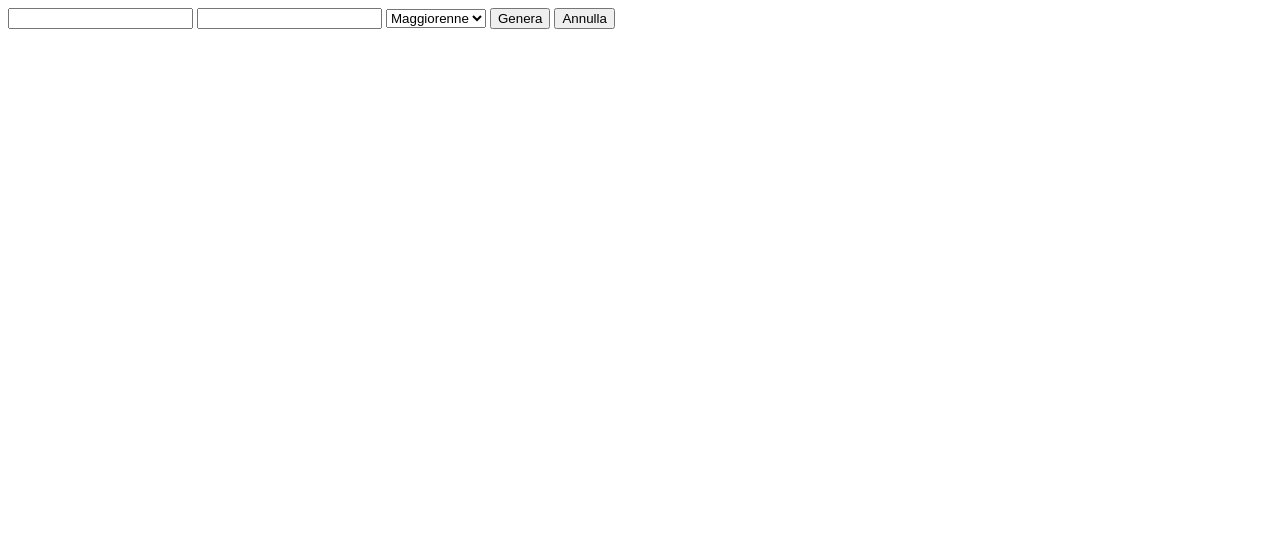
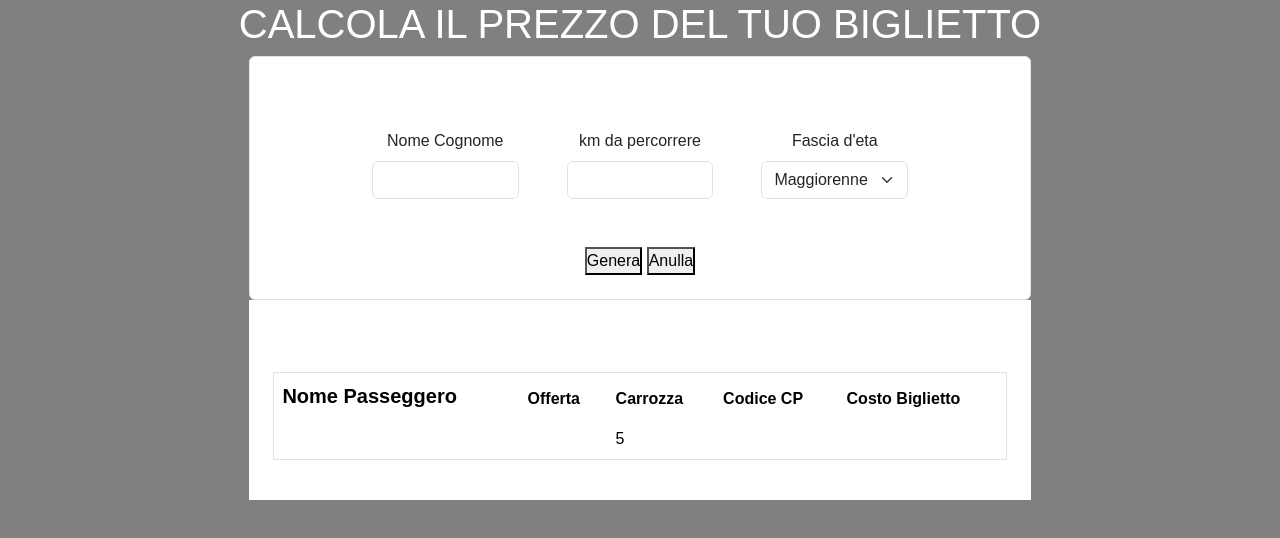
Before and after one commit to CraciaDenisStefan/js-biglietto-treno-form, a plain HTML site: page index.html in a window 1280 px wide. Drawn offline with nearby package versions, Linux system fonts and the light colour scheme.

Commit message:
Creato una parte di html

```diff
--- a/css/style.css
+++ b/css/style.css
@@ -0,0 +1,21 @@
+*{
+    padding: 0;
+    margin: 0;
+    box-sizing: border-box;
+ }
+ body{
+    background-color: gray;
+    font-family: sans-serif;
+ }
+ .row{
+    width: 70%;
+    margin: 0 auto;
+    background-color: white;
+ }
+ h1{
+    color:white;
+    text-align: center;
+ }
+ .border{
+    border-right: none;
+ }
--- a/index.html
+++ b/index.html
@@ -4,19 +4,60 @@
     <meta charset="UTF-8">
     <meta http-equiv="X-UA-Compatible" content="IE=edge">
     <meta name="viewport" content="width=device-width, initial-scale=1.0">
+    <link rel="stylesheet" href="https://cdn.jsdelivr.net/npm/bootstrap@5.3.0-alpha3/dist/css/bootstrap.min.css">
+    <script src="https://cdn.jsdelivr.net/npm/bootstrap@5.3.0-alpha3/dist/js/bootstrap.bundle.min.js" integrity="sha384-ENjdO4Dr2bkBIFxQpeoTz1HIcje39Wm4jDKdf19U8gI4ddQ3GYNS7NTKfAdVQSZe" crossorigin="anonymous"></script>
     <link rel="stylesheet" href="./css/style.css">
     <title>Tiket</title>
 </head>
 <body>
-    <input type="text" name="" id="nome_cognome" value="">
-    <input type="text" name="" id="km_utente" value="">
-    <select name="" id="eta">
-        <option value="Maggiorenne">Maggiorenne</option>
-        <option value="Minorenne">Minorenne</option>
-        <option value="Over 65">Over 65</option>
-    </select>
-    <button id="genera" value="">Genera</button>
-    <button id="annulla" value="">Annulla</button>
+    <h1>CALCOLA IL PREZZO DEL TUO BIGLIETTO</h1>
+    <div class="container">
+        <div class="row form-group border rounded justify-content-center g-5 py-4">
+                <div class="col-3 text-center">
+                    <label for="nome_cognome" class="form-label">Nome Cognome</label>
+                    <input type="text" class="form-control" id="nome_cognome">
+                </div>
+                <div class="col-3 text-center">
+                    <label for="km_utente" class="form-label">km da percorrere</label>
+                    <input type="text" class="form-control" id="km_utente">
+                </div>
+                <div class="col-3 text-center">
+                    <label for="citta" class="form-label">Fascia d'eta</label>
+                    <select class="form-select" id="eta">
+                        <option value="Maggiorenne">Maggiorenne</option>
+                        <option value="Minorenne">Minorenne</option>
+                        <option value="Over 65">Over 65</option>
+                    </select>
+                </div>
+
+                <div class="col-12 text-center">
+                    <button type="submit"  id="genera" value="">Genera</button>
+                    <button type="reset" id="annulla" value="">Anulla</button>
+                </div>
+        </div>
+        <div class="row justify-content-center g-5 p-4">
+            <table class="table table-borderless border">
+                <thead>
+                  <tr>
+                    <th scope="col" class="fs-5">Nome Passeggero</th>
+                    <th scope="col">Offerta</th>
+                    <th scope="col">Carrozza</th>
+                    <th scope="col">Codice CP</th>
+                    <th scope="col">Costo Biglietto</th>
+                  </tr>
+                </thead>
+                <tbody>
+                  <tr>
+                    <td></td>
+                    <td id="tipo_biglietto"></td>
+                    <td id="numero_carrozza">5</td>
+                    <td id="codice_cp"></td>
+                    <td id="prezzo_biglietto"></td>
+                  </tr>
+                </tbody>
+            </table>
+        </div>
+    </div>
 
     <script type="text/javascript" src="./js/script.js"></script>
 </body>
--- a/js/script.js
+++ b/js/script.js
@@ -13,12 +13,12 @@ button.addEventListener(`click`, function(){
             console.log(prezzo)
 
     if(sel_eta === `Minorenne`) {
-        sconto_20 =  prezzo * 20 / 100 ;
+        let sconto_20 =  prezzo * 20 / 100 ;
         prezzo = (prezzo - sconto_20);
         console.log(prezzo)
         }else if(sel_eta === `Over 65`) {
-            sconto_40 =  prezzo * 40 / 100 ;
-            prezzo = (prezzo - sconto_40);
+        let sconto_40 =  prezzo * 40 / 100 ;
+        prezzo = (prezzo - sconto_40);
             console.log(prezzo)
         }
 })
```
